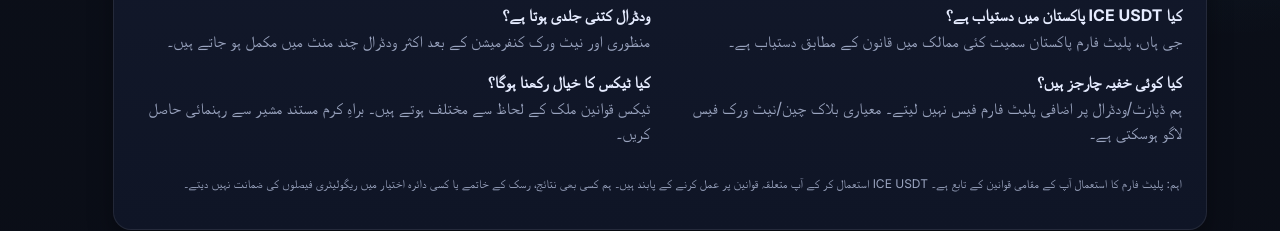
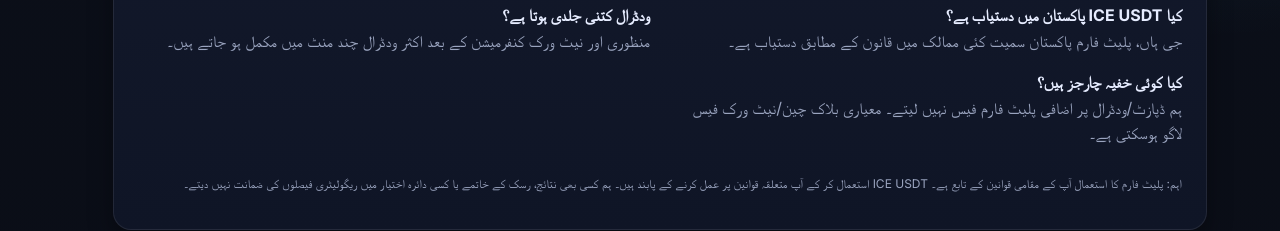
Before and after one commit to afzalhuss1998/iceusdtpakistan, a plain HTML site: page index.html in a window 1280 px wide. Shown: the part 1839-2070 px from the top of the page. Drawn offline with Linux system fonts and the light colour scheme.

Commit message:
Update index.html

```diff
--- a/index.html
+++ b/index.html
@@ -210,7 +210,6 @@
           </div>
           <div>
             <p><strong data-i18n="faq.q3">How fast are withdrawals?</strong><br /><span style="color:var(--muted)" data-i18n="faq.a3">Most withdrawals complete within minutes after approval and network confirmation.</span></p>
-            <p><strong data-i18n="faq.q4">Do I need to consider taxes?</strong><br /><span style="color:var(--muted)" data-i18n="faq.a4">Tax rules vary by country. Please consult a qualified advisor regarding your obligations.</span></p>
           </div>
         </div>
         <p class="disclaimer" data-i18n="faq.disclaimer">
```
